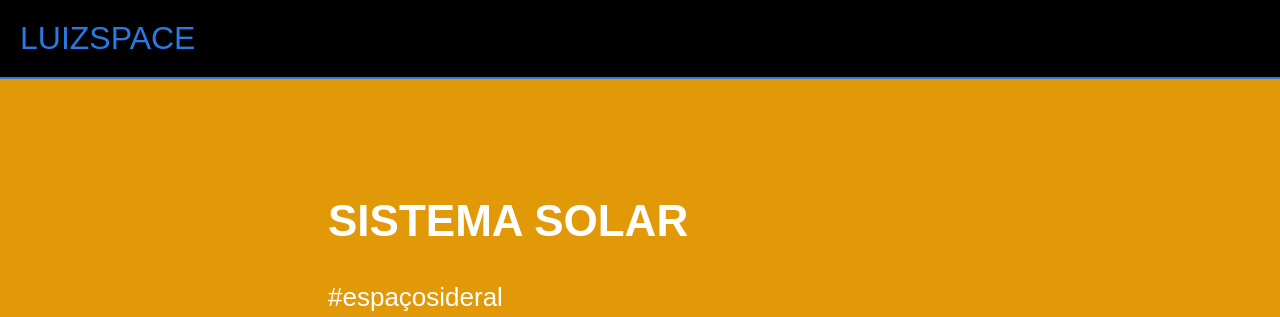
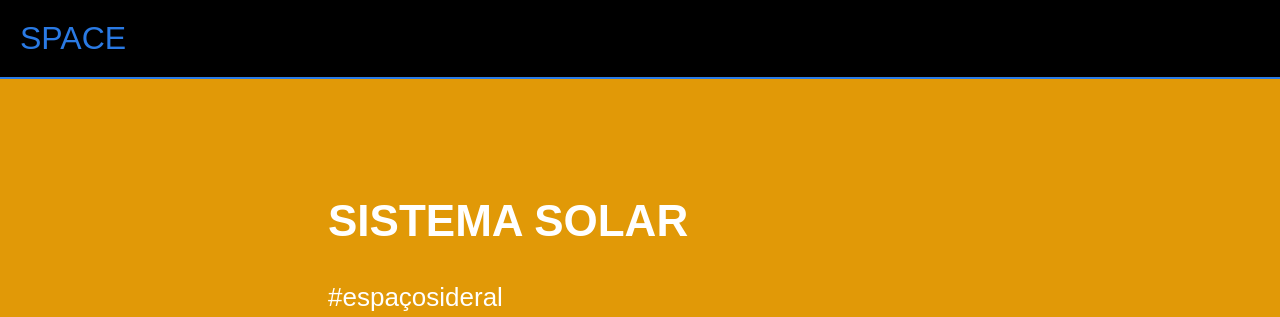
Before and after one commit to lu56tec/luflix, a plain HTML site: page index.html in a window 1280 px wide. Shown: the top 317 px of the page. Drawn offline with Linux system fonts and the light colour scheme; a web font is replaced by a local one.

Commit message:
Mudança do titulo

```diff
--- a/index.html
+++ b/index.html
@@ -5,12 +5,12 @@
     <link rel="preconnect" href="https://fonts.googleapis.com">
 <link rel="preconnect" href="https://fonts.gstatic.com" crossorigin>
 <link href="https://fonts.googleapis.com/css2?family=New+Amsterdam&display=swap" rel="stylesheet">
-    <title>LUIZSPACE</title>
+    <title>SPACE</title>
 </head>
 
 <body>
 
-    <header>LUIZSPACE</header>
+    <header>SPACE</header>
 
     <section class="chamada">
         <div class="chamada-texto">
```
